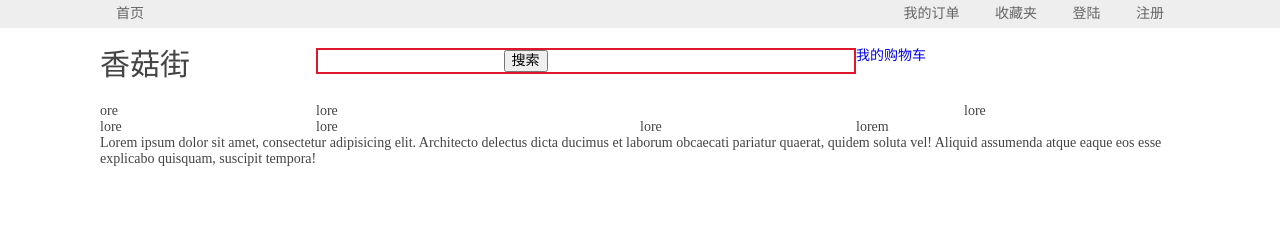
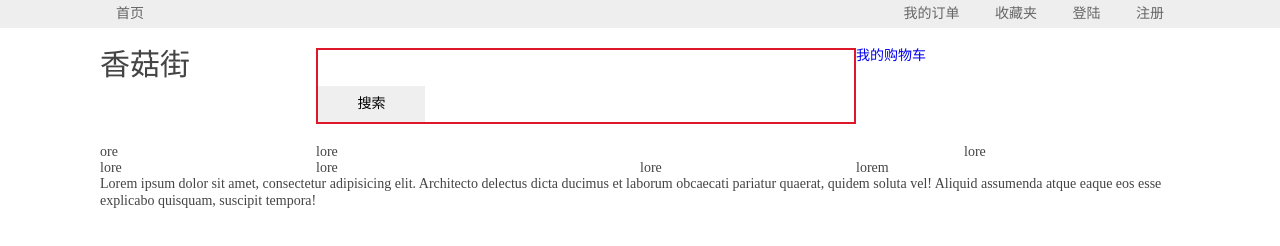
Before and after one commit to sbuteryd/e-commerce, a plain HTML site: page index.html in a window 1280 px wide. Drawn offline with Linux system fonts and the light colour scheme.

Commit message:
8-5 css header 设置 搜索栏 button的宽度

```diff
--- a/css/main.css
+++ b/css/main.css
@@ -102,6 +102,14 @@ a {
     border: 2px solid #dd182b;
 }
 
+.header .serch-bar input,
+.header .serch-bar button{
+    border: 0;
+    padding: 10px;
+}
 .header .serch-bar input {
-    border: 0;
+    width: 80%;
 }
+.header .serch-bar button {
+    width: 20%;
+}
```
